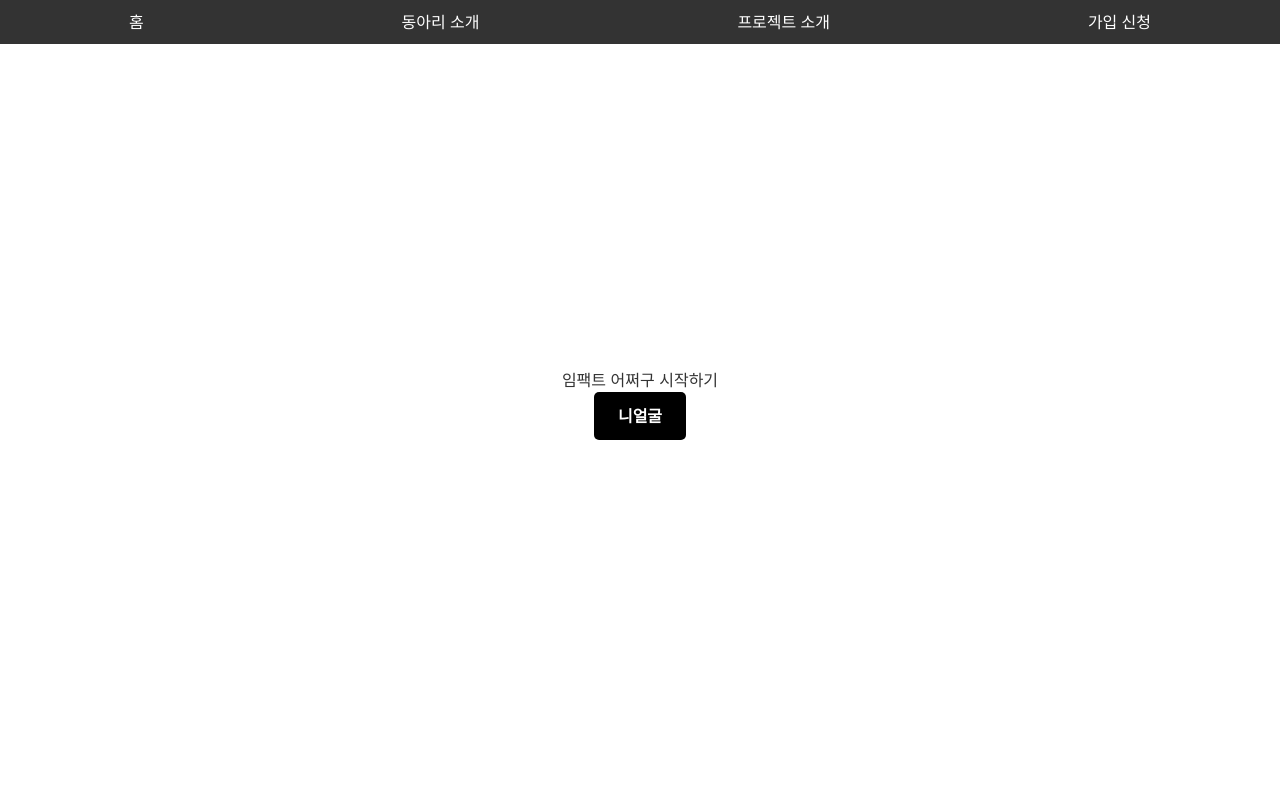
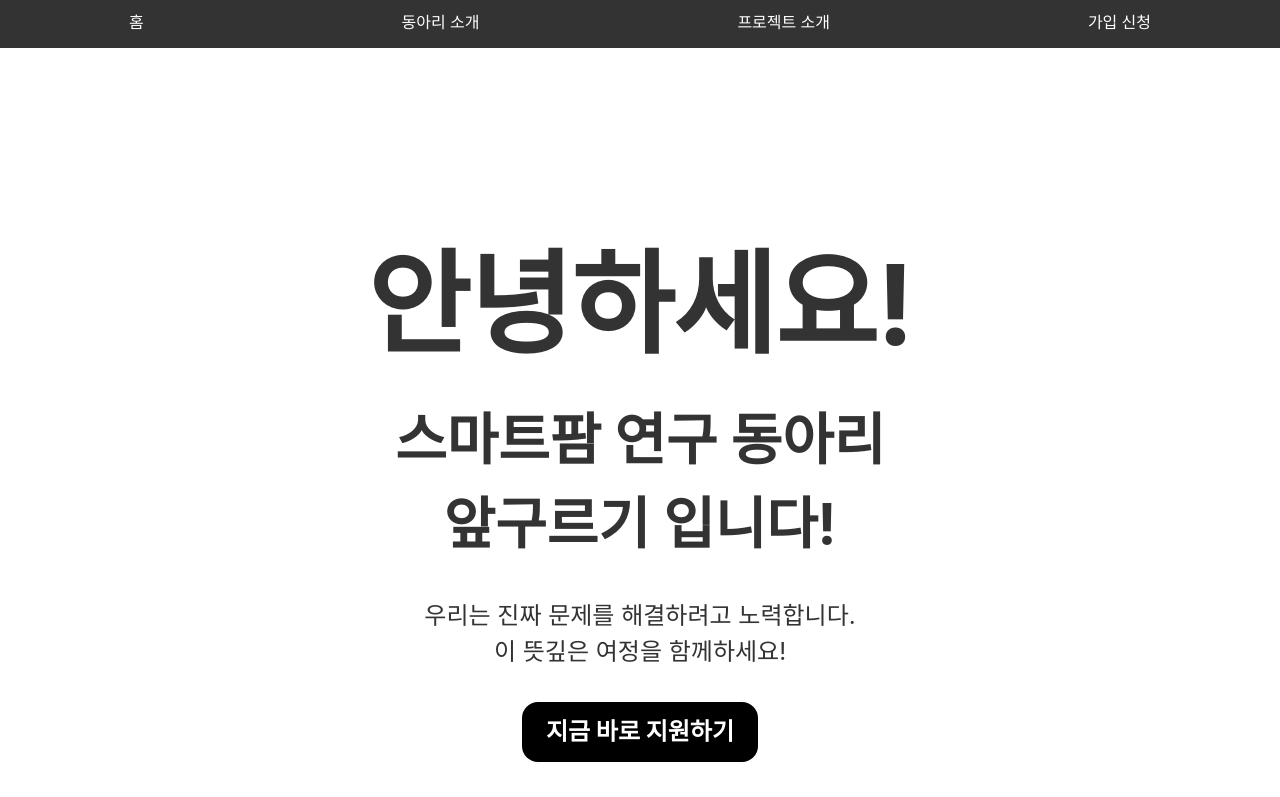
Before and after one commit to roll4ward/roll4ward.github.io, a Gatsby site in the folder roll4ward/: page /block in a window 1280 px wide. Shown: the top 797 px of the page. Built offline with nearby package versions, Linux system fonts and the light colour scheme; Gatsby itself is replaced by a stand-in of ours.

Commit message:
[feat] Hero section
- 일단 Hero section 느낌을 잡음
- 커스터마이징이 가능하도록 수정해야 함

```diff
--- a/roll4ward/src/components/detail_button.js
+++ b/roll4ward/src/components/detail_button.js
@@ -3,10 +3,10 @@ import { Link } from 'gatsby';
 
 const DetailButton = styled(Link)`
   text-align: center;
-  font-size: 1rem;
+  font-size: 1.5rem;
   font-weight: bold;
   padding: 0.75rem 1.5rem;
-  border-radius: 5px;
+  border-radius: 1rem;
   text-decoration: none;
 
   background-color: ${props => props.background ? props.background : "black"};
@@ -15,6 +15,10 @@ const DetailButton = styled(Link)`
   &:visited {
     color: ${props => props.color ? props.color :"white" };
   }
+
+  @media (max-width: 768px) {
+    font-size: 1rem;
+  }
 `;
 
 export default DetailButton;
--- a/roll4ward/src/components/header.js
+++ b/roll4ward/src/components/header.js
@@ -2,8 +2,8 @@ import React from "react";
 import { Link } from "gatsby";
 
 const Header = () => (
-  <header style={{ background: '#333', padding: '10px 0' }}>
-    <nav style={{ display: 'flex', justifyContent: 'space-around', color: '#fff' }}>
+  <header style={{ background: '#333', padding: '10px 0', height : "6vh"}}>
+    <nav style={{ display: 'flex', justifyContent: 'space-around',  color: '#fff' }}>
       <Link to="/" style={{ color: '#fff', textDecoration: 'none' }}>홈</Link>
       <Link to="/about" style={{ color: '#fff', textDecoration: 'none' }}>동아리 소개</Link>
       <Link to="/projects" style={{ color: '#fff', textDecoration: 'none' }}>프로젝트 소개</Link>
--- /dev/null
+++ b/roll4ward/src/components/hero.js
@@ -0,0 +1,65 @@
+import React from 'react';
+import styled from 'styled-components';
+
+import DetailButton from './detail_button';
+
+const Container = styled.div`
+    width: 100%;
+    height: 100%;
+
+    padding: 10% 0;
+
+    white-space: pre-line;
+
+    overflow-wrap: break-word;
+    word-break: keep-all;
+
+    display: flex;
+    flex-direction: column;
+    align-items : center;
+    text-align: center;
+
+    @media (max-width: 768px) {
+    padding: 60% 0;
+    }
+`;
+
+const Title = styled.h1`
+    font-size: 7rem;
+    margin: 0;
+
+    @media (max-width: 768px) {
+    font-size: 4rem;
+    }
+`;
+
+const Subtitle = styled.h3`
+    font-size: 3.5rem;
+    margin: 2rem 0;
+
+    @media (max-width: 768px) {
+    font-size: 2rem;
+    }
+`;
+
+const Description = styled.p`
+    font-size: 1.5rem;
+
+    margin: 0;
+    margin-bottom: 2rem;
+
+    @media (max-width: 768px) {
+    font-size: 1rem;
+    }
+`;
+
+const HeroSection = ({title, subtitle, description}) => (
+    <Container>
+        <Title>{title}</Title>
+        {subtitle && <Subtitle>{subtitle}</Subtitle> }
+        <Description>{description}</Description>
+        <DetailButton>지금 바로 지원하기</DetailButton>
+    </Container>
+);
+
+export default HeroSection;
--- a/roll4ward/src/components/layout.js
+++ b/roll4ward/src/components/layout.js
@@ -11,6 +11,7 @@ import { useStaticQuery, graphql } from "gatsby"
 import Header from "./header"
 import "./layout.css"
 import styled from "styled-components";
+import Footer from "./footer";
 
 const ContentContainer = styled.main`
   width: 100%;
@@ -42,12 +43,7 @@ const Layout = ({ children }) => {
     <>
       <Header siteTitle={data.site.siteMetadata?.title || `Title`} />
         <ContentContainer>{children}</ContentContainer>
-        <footer
-          style={{
-            marginTop: `var(--space-5)`,
-            fontSize: `var(--font-sm)`,
-          }}
-        />
+      <Footer></Footer>
     </>
   )
 }
--- a/roll4ward/src/components/section.js
+++ b/roll4ward/src/components/section.js
@@ -14,7 +14,7 @@ const SectionContainer = styled.div`
   padding: 10% 5%;
 `;
 
-const Section = ({ children, height = "45vh"}) => (
+const Section = ({ children, height = "47vh"}) => (
   <SectionContainer height = {height}>
     {children}
   </SectionContainer>
--- a/roll4ward/src/pages/block.js
+++ b/roll4ward/src/pages/block.js
@@ -2,13 +2,18 @@
 import React from 'react';
 import Layout from '../components/layout';
 import Section from '../components/section';
-import DetailButton from '../components/detail_button';
+
+import HeroSection from '../components/hero';
 
 const BlockPage = () => (
   <Layout>
-    <Section height='90vh'>
-    임팩트 어쩌구 시작하기
-    <DetailButton to='/'>니얼굴</DetailButton>
+    <Section height='94vh'>
+      <HeroSection
+        title = "안녕하세요!"
+        subtitle = {"스마트팜 연구 동아리\n앞구르기 입니다!"}
+        description= {"우리는 진짜 문제를 해결하려고 노력합니다.\n\
+                      이 뜻깊은 여정을 함께하세요!"}
+      />
     </Section>
     <Section>
     스마트팜 연구 동아리로 다양한 분야의 사람들이 프로젝트 기반으로 활동하고 있습니다.<br/>
```
